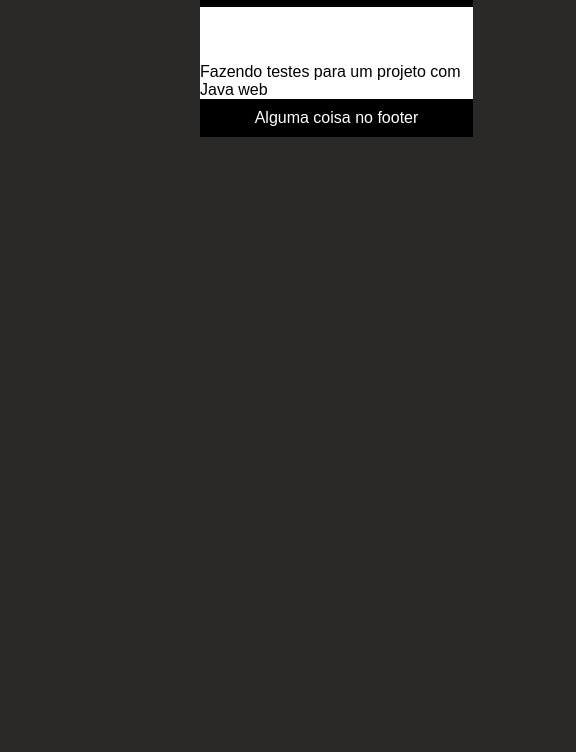
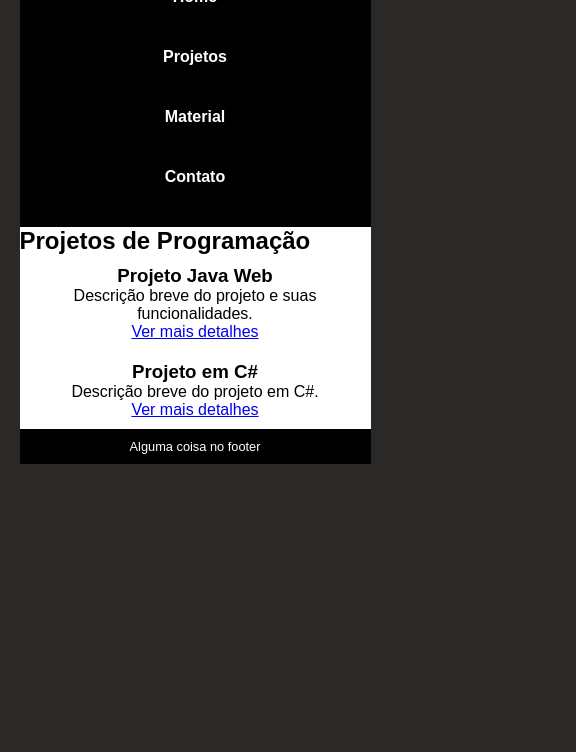
Before and after one commit to AugustoAFS/Faculdade_WEB_3, a plain HTML site: page Revisao/src/view/projeto.htm in a window 390 px wide. Shown: the part 90-842 px from the top of the page, 576 px wide, since content can reach past the window. Drawn offline with Linux system fonts and the light colour scheme.

Commit message:
atualização na responsividade

```diff
--- a/Revisao/src/css/contato.css
+++ b/Revisao/src/css/contato.css
@@ -0,0 +1,17 @@
+section ul {
+    list-style: none;
+    padding: 0;
+    text-align: center;
+}
+
+section ul li {
+    list-style: none;
+    display: inline-block;
+    margin: 10px;
+}
+
+section ul li a img {
+    width: 50px;
+    height: 50px;
+    object-fit: cover;
+}
--- a/Revisao/src/css/home.css
+++ b/Revisao/src/css/home.css
@@ -1,10 +1,24 @@
-section {
-    margin: 20px 0;
-    color: black;
+.img_java {
+    display: block;
+    margin: 5px auto;
+    max-width: 50%;
+    height: auto;
 }
 
-.img_java {
-    width: 30%;
-    height: auto;
-    border-radius: 10%;
+section ul {
+    list-style: none;
+    padding: 0;
+    text-align: center;
 }
+
+section ul li {
+    list-style: none;
+    display: inline-block;
+    margin: 10px;
+}
+
+section ul li a img {
+    width: 50px;
+    height: 50px;
+    object-fit: cover;
+}
--- a/Revisao/src/css/material.css
+++ b/Revisao/src/css/material.css
@@ -0,0 +1,17 @@
+section ul {
+    list-style: none;
+    padding: 0;
+    text-align: center;
+}
+
+section ul li {
+    list-style: none;
+    display: inline-block;
+    margin: 10px;
+}
+
+section ul li a img {
+    width: 50px;
+    height: 50px;
+    object-fit: cover;
+}
--- a/Revisao/src/css/nav.css
+++ b/Revisao/src/css/nav.css
@@ -8,22 +8,30 @@
 body {
     background-color: #2b2828;
 }
-h1{
+
+h1 {
     color: white;
     text-align: center;
 }
 
 .container {
-    width: 70%;
+    width: 90%;
+    max-width: 1200px;
     background-color: rgb(255, 255, 255);
     color: black;
     border-radius: 10px;
+    margin: 0 auto;
     display: flex;
     flex-direction: column;
-    margin-left: 200px;
 }
+
+header {
+    background-color: #000000;
+    padding: 10px 0;
+}
+
 nav {
-    background-color: #000000;
+    background-color: #00000000;
     text-align: center;
     font-weight: bold;
     padding: 10px 0;
@@ -31,14 +39,14 @@ nav {
 
 nav ul {
     display: flex;
+    flex-wrap: wrap;
     justify-content: center;
-    align-items: center;
     list-style: none;
     margin: 0;
 }
 
 nav ul li {
-    margin: 0 15px;
+    margin: 10px;
 }
 
 nav ul li a {
@@ -66,3 +74,21 @@ footer {
     position: relative;
     bottom: 0;
 }
+
+footer p {
+    margin: 0;
+}
+
+@media (max-width: 768px) {
+    nav ul {
+        flex-direction: column;
+    }
+
+    section h1 {
+        font-size: 1.5em;
+    }
+
+    footer {
+        font-size: 0.8em;
+    }
+}
--- a/Revisao/src/css/projeto.css
+++ b/Revisao/src/css/projeto.css
@@ -0,0 +1,17 @@
+section ul {
+    list-style: none;
+    padding: 0;
+    text-align: center;
+}
+
+section ul li {
+    list-style: none;
+    display: inline-block;
+    margin: 10px;
+}
+
+section ul li a img {
+    width: 50px;
+    height: 50px;
+    object-fit: cover;
+}
--- a/Revisao/src/view/projeto.htm
+++ b/Revisao/src/view/projeto.htm
@@ -23,9 +23,20 @@
                 </nav>
             </header>
                 <section>
-                    <h1>Projetos de Programação</h1>
+                    <h2>Projetos de Programação</h2>
+                    <ul>
+                        <li>
+                            <h3>Projeto Java Web</h3>
+                            <p>Descrição breve do projeto e suas funcionalidades.</p>
+                            <a href="detalhes_projeto_java.html">Ver mais detalhes</a>
+                        </li>
+                        <li>
+                            <h3>Projeto em C#</h3>
+                            <p>Descrição breve do projeto em C#.</p>
+                            <a href="detalhes_projeto_csharp.html">Ver mais detalhes</a>
+                        </li>
+                    </ul>
                 </section>
-            <p>Fazendo testes para um projeto com Java web</p>
             <footer>
                 <p>Alguma coisa no footer</p>
             </footer>
```
Also changed, not shown: Revisao/src/view/contato.html (+2 -2 lines), Revisao/src/assets/Gmail.png (added), Revisao/src/assets/telefone.png (added).
